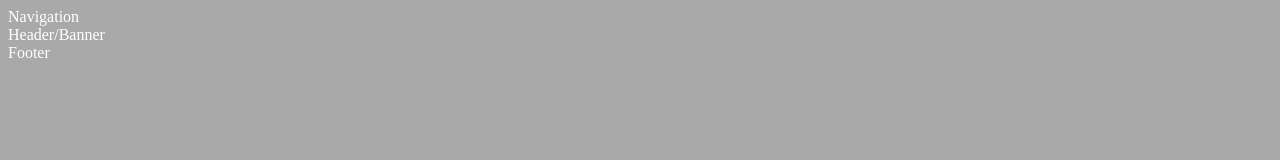
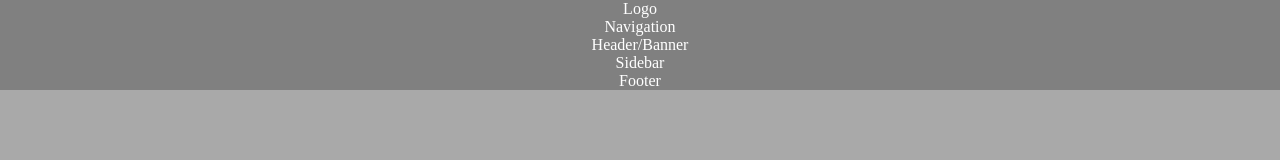
Before and after one commit to GDES-Web/battle-readiness-doodledumdum, a plain HTML site: page index.html in a window 1280 px wide. Drawn offline with Linux system fonts and the light colour scheme.

Commit message:
added more css

```diff
--- a/base.css
+++ b/base.css
@@ -2,4 +2,26 @@ body {
     max-width: 1280px;
     background-color: darkgrey;
     color: white;
+    text-align: center;
+    margin: auto;
 }
+
+.logo {
+    background-color: gray;
+}
+
+nav {
+    background-color: gray;
+}
+
+header {
+    background-color: gray;
+}
+
+.sidebar {
+    background-color: gray;
+}
+
+footer {
+    background-color: gray;
+}
--- a/index.html
+++ b/index.html
@@ -8,9 +8,10 @@
     <link rel="stylesheet" href="base.css">
 </head>
 <body>
+    <div class="logo">Logo</div>
     <nav>Navigation</nav>
     <header>Header/Banner</header>
-    <div></div>
+    <div class="sidebar">Sidebar</div>
     <footer>Footer</footer>
 </body>
 </html>
```
